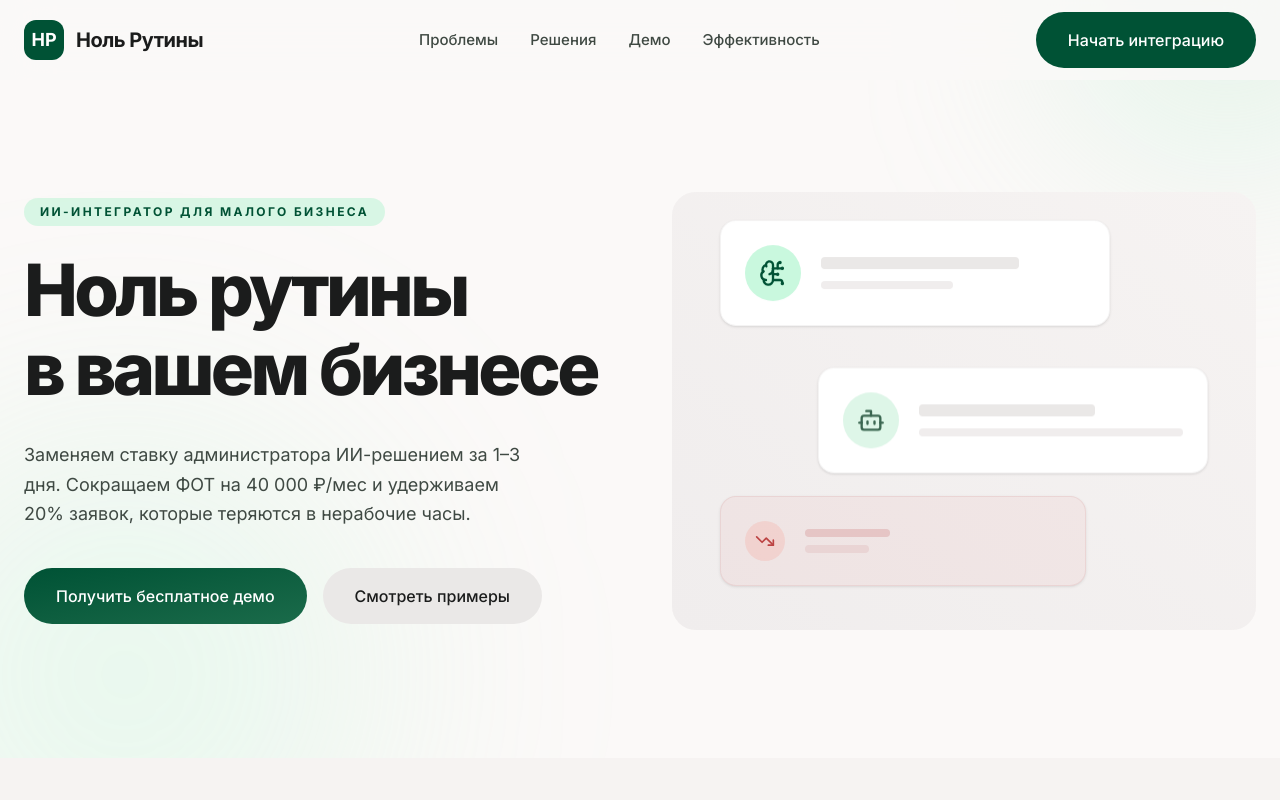
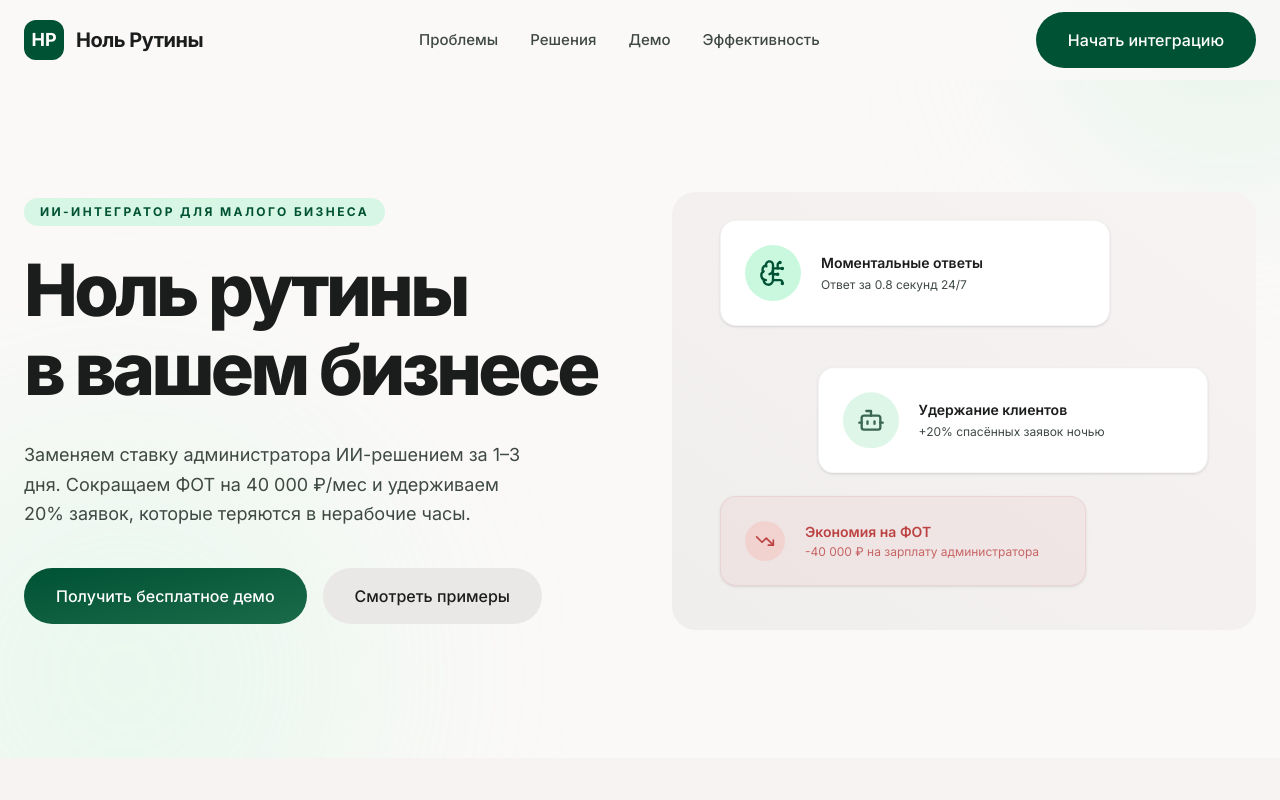
Before and after one commit to nguyenquantrung9286-crypto/zeroroutine, a Next.js app: page / in a window 1280 px wide. Shown: the top 800 px of the page. Built offline with nearby package versions, Linux system fonts and the light colour scheme.

Commit message:
feat: add Hero icons text and change WhatsApp to Telegram in VideoDemo

```diff
--- a/src/components/sections/Hero.tsx
+++ b/src/components/sections/Hero.tsx
@@ -85,9 +85,9 @@ export function Hero({ onOpenModal }: HeroProps) {
               <div className="w-14 h-14 rounded-full bg-primary-fixed/60 flex items-center justify-center text-primary shrink-0">
                 <BrainCircuit size={28} />
               </div>
-              <div className="flex flex-col gap-3 w-full">
-                <div className="h-3 bg-surface-container-high rounded w-3/4" />
-                <div className="h-2 bg-surface-container rounded w-1/2" />
+              <div className="flex flex-col gap-1 w-full">
+                <span className="font-semibold text-on-surface text-sm">Моментальные ответы</span>
+                <span className="text-xs text-on-surface-variant">Ответ за 0.8 секунд 24/7</span>
               </div>
             </motion.div>
 
@@ -99,9 +99,9 @@ export function Hero({ onOpenModal }: HeroProps) {
               <div className="w-14 h-14 rounded-full bg-secondary-fixed/50 flex items-center justify-center text-secondary shrink-0">
                 <Bot size={28} />
               </div>
-              <div className="flex flex-col gap-3 w-full">
-                <div className="h-3 bg-surface-container-high rounded w-2/3" />
-                <div className="h-2 bg-surface-container rounded w-full" />
+              <div className="flex flex-col gap-1 w-full">
+                <span className="font-semibold text-on-surface text-sm">Удержание клиентов</span>
+                <span className="text-xs text-on-surface-variant">+20% спасённых заявок ночью</span>
               </div>
             </motion.div>
 
@@ -113,9 +113,9 @@ export function Hero({ onOpenModal }: HeroProps) {
               <div className="w-10 h-10 rounded-full bg-error-container flex items-center justify-center text-error shrink-0">
                 <TrendingDown size={20} />
               </div>
-              <div className="flex flex-col gap-2 w-full">
-                <div className="h-2 bg-error/20 rounded w-1/3" />
-                <div className="h-2 bg-error/10 rounded w-1/4" />
+              <div className="flex flex-col gap-0.5 w-full">
+                <span className="font-semibold text-error text-sm">Экономия на ФОТ</span>
+                <span className="text-xs text-error/80">-40 000 ₽ на зарплату администратора</span>
               </div>
             </motion.div>
           </div>
--- a/src/components/sections/VideoDemo.tsx
+++ b/src/components/sections/VideoDemo.tsx
@@ -78,18 +78,18 @@ const messageVariants: Variants = {
   }),
 };
 
-function WhatsAppChat({ demo, isActive }: { demo: Demo; isActive: boolean }) {
+function TelegramChat({ demo, isActive }: { demo: Demo; isActive: boolean }) {
   return (
     <div className="flex flex-col h-full">
-      {/* WhatsApp header */}
-      <div className="flex items-center gap-3 p-4 bg-[#075E54] text-white rounded-t-2xl">
+      {/* Telegram header */}
+      <div className="flex items-center gap-3 p-4 bg-[#24A1DE] text-white rounded-t-2xl">
         <div className="w-10 h-10 bg-white/20 rounded-full flex items-center justify-center text-lg">
           {demo.emoji}
         </div>
         <div className="flex flex-col">
           <span className="font-bold text-sm">ИИ-Администратор</span>
           <span className="text-xs text-white/70 flex items-center gap-1">
-            <span className="w-1.5 h-1.5 bg-green-400 rounded-full inline-block" />
+            <span className="w-1.5 h-1.5 bg-sky-200 rounded-full inline-block" />
             онлайн 24/7
           </span>
         </div>
@@ -97,7 +97,7 @@ function WhatsAppChat({ demo, isActive }: { demo: Demo; isActive: boolean }) {
       </div>
 
       {/* Chat body */}
-      <div className="flex-1 overflow-y-auto bg-[#ece5dd] p-4 flex flex-col gap-3 min-h-[320px]">
+      <div className="flex-1 overflow-y-auto bg-[#E5EAEF] p-4 flex flex-col gap-3 min-h-[320px]">
         {isActive
           ? demo.messages.map((msg, i) => (
               <motion.div
@@ -111,7 +111,7 @@ function WhatsAppChat({ demo, isActive }: { demo: Demo; isActive: boolean }) {
                 <div
                   className={`max-w-[80%] rounded-2xl px-4 py-2.5 shadow-sm text-sm leading-relaxed relative ${
                     msg.role === "client"
-                      ? "bg-[#dcf8c6] text-[#111] rounded-br-sm"
+                      ? "bg-[#EEFFDE] text-[#111] rounded-br-sm"
                       : "bg-white text-[#111] rounded-bl-sm"
                   }`}
                 >
@@ -131,7 +131,7 @@ function WhatsAppChat({ demo, isActive }: { demo: Demo; isActive: boolean }) {
                 <div
                   className={`max-w-[80%] rounded-2xl px-4 py-2.5 shadow-sm text-sm leading-relaxed opacity-40 ${
                     msg.role === "client"
-                      ? "bg-[#dcf8c6] text-[#111]"
+                      ? "bg-[#EEFFDE] text-[#111]"
                       : "bg-white text-[#111]"
                   }`}
                 >
@@ -179,7 +179,7 @@ export function VideoDemo() {
             Продукт в действии
           </h2>
           <p className="text-xl text-on-surface-variant leading-relaxed">
-            Посмотрите, как ИИ-администратор общается с клиентами в WhatsApp — в реальном времени, без скриптов, 24/7.
+            Посмотрите, как ИИ-администратор общается с клиентами в Telegram — в реальном времени, без скриптов, 24/7.
           </p>
         </motion.div>
 
@@ -254,7 +254,7 @@ export function VideoDemo() {
                 </div>
               </motion.div>
 
-              {/* Right: WhatsApp chat */}
+              {/* Right: Telegram chat */}
               <motion.div
                 variants={cardVariants}
                 className="relative rounded-2xl overflow-hidden shadow-2xl border border-outline-variant/20"
@@ -271,7 +271,7 @@ export function VideoDemo() {
                     </button>
                   </div>
                 )}
-                <WhatsAppChat demo={demos[activeTab]} isActive={!!played[demos[activeTab].id]} />
+                <TelegramChat demo={demos[activeTab]} isActive={!!played[demos[activeTab].id]} />
               </motion.div>
             </motion.div>
           </motion.div>
```
